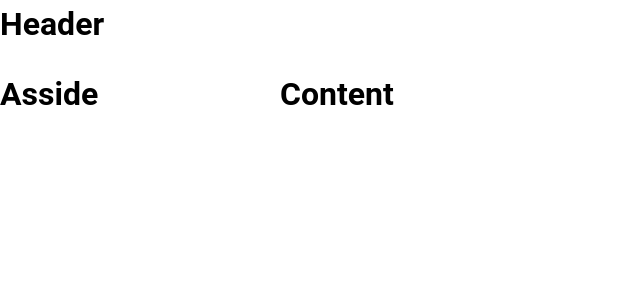
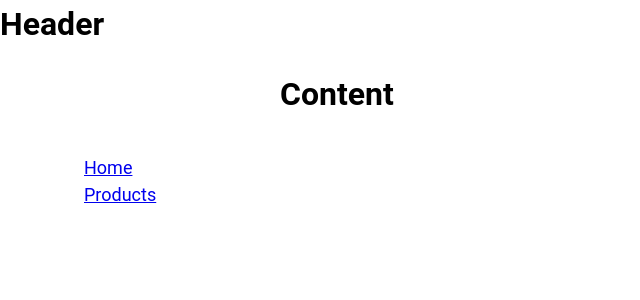
Before and after one commit to marcospauloidabox/app, a Vue app: page / in a window 1280 px wide. Shown: the top 300 px of the page, without its empty margins (0-640 px from the left). Built offline with nearby package versions, Linux system fonts and the light colour scheme.

Commit message:
feat: create AssideMenu

```diff
--- a/src/assets/base.css
+++ /dev/null
@@ -1,86 +0,0 @@
-/* color palette from <https://github.com/vuejs/theme> */
-:root {
-  --vt-c-white: #ffffff;
-  --vt-c-white-soft: #f8f8f8;
-  --vt-c-white-mute: #f2f2f2;
-
-  --vt-c-black: #181818;
-  --vt-c-black-soft: #222222;
-  --vt-c-black-mute: #282828;
-
-  --vt-c-indigo: #2c3e50;
-
-  --vt-c-divider-light-1: rgba(60, 60, 60, 0.29);
-  --vt-c-divider-light-2: rgba(60, 60, 60, 0.12);
-  --vt-c-divider-dark-1: rgba(84, 84, 84, 0.65);
-  --vt-c-divider-dark-2: rgba(84, 84, 84, 0.48);
-
-  --vt-c-text-light-1: var(--vt-c-indigo);
-  --vt-c-text-light-2: rgba(60, 60, 60, 0.66);
-  --vt-c-text-dark-1: var(--vt-c-white);
-  --vt-c-text-dark-2: rgba(235, 235, 235, 0.64);
-}
-
-/* semantic color variables for this project */
-:root {
-  --color-background: var(--vt-c-white);
-  --color-background-soft: var(--vt-c-white-soft);
-  --color-background-mute: var(--vt-c-white-mute);
-
-  --color-border: var(--vt-c-divider-light-2);
-  --color-border-hover: var(--vt-c-divider-light-1);
-
-  --color-heading: var(--vt-c-text-light-1);
-  --color-text: var(--vt-c-text-light-1);
-
-  --section-gap: 160px;
-}
-
-@media (prefers-color-scheme: dark) {
-  :root {
-    --color-background: var(--vt-c-black);
-    --color-background-soft: var(--vt-c-black-soft);
-    --color-background-mute: var(--vt-c-black-mute);
-
-    --color-border: var(--vt-c-divider-dark-2);
-    --color-border-hover: var(--vt-c-divider-dark-1);
-
-    --color-heading: var(--vt-c-text-dark-1);
-    --color-text: var(--vt-c-text-dark-2);
-  }
-}
-
-*,
-*::before,
-*::after {
-  box-sizing: border-box;
-  margin: 0;
-  font-weight: normal;
-}
-
-body {
-  min-height: 100vh;
-  color: var(--color-text);
-  background: var(--color-background);
-  transition:
-    color 0.5s,
-    background-color 0.5s;
-  line-height: 1.6;
-  font-family:
-    Inter,
-    -apple-system,
-    BlinkMacSystemFont,
-    'Segoe UI',
-    Roboto,
-    Oxygen,
-    Ubuntu,
-    Cantarell,
-    'Fira Sans',
-    'Droid Sans',
-    'Helvetica Neue',
-    sans-serif;
-  font-size: 15px;
-  text-rendering: optimizeLegibility;
-  -webkit-font-smoothing: antialiased;
-  -moz-osx-font-smoothing: grayscale;
-}
--- a/src/assets/main.css
+++ /dev/null
@@ -1,35 +0,0 @@
-@import './base.css';
-
-#app {
-  max-width: 1280px;
-  margin: 0 auto;
-  padding: 2rem;
-  font-weight: normal;
-}
-
-a,
-.green {
-  text-decoration: none;
-  color: hsla(160, 100%, 37%, 1);
-  transition: 0.4s;
-  padding: 3px;
-}
-
-@media (hover: hover) {
-  a:hover {
-    background-color: hsla(160, 100%, 37%, 0.2);
-  }
-}
-
-@media (min-width: 1024px) {
-  body {
-    display: flex;
-    place-items: center;
-  }
-
-  #app {
-    display: grid;
-    grid-template-columns: 1fr 1fr;
-    padding: 0 2rem;
-  }
-}
--- /dev/null
+++ b/src/components/base/AssideMenu.vue
@@ -0,0 +1,36 @@
+<template>
+  <div class="principal-menu">
+    <ul>
+      <li v-for="item in menu" :key="item.id">
+        <component :is="item.icon" />
+        <router-link :to="item.route">{{ item.name }}</router-link>
+      </li>
+    </ul>
+  </div>
+</template>
+
+<script setup lang="ts">
+import { defineProps, type Component } from 'vue'
+
+interface MenuItem {
+  id: number
+  name: string
+  icon: Component
+  route: string
+}
+
+const props = defineProps<{
+  menu: MenuItem[]
+}>()
+</script>
+
+<style scoped>
+.principal-menu {
+  font-size: large;
+  text-decoration: none;
+}
+.principal-menu ul {
+  list-style: none;
+  padding: 0;
+}
+</style>
--- a/src/components/layout/AssideLayout.vue
+++ b/src/components/layout/AssideLayout.vue
@@ -1,10 +1,34 @@
 <template>
   <div class="asside-layout">
-    <h1>Asside</h1>
+    <menu-item :menu="menuItens" />
   </div>
 </template>
+<script>
+import Menu from '../base/AssideMenu.vue'
+import IconHome from '../icons/IconCommunity.vue'
+
+export default {
+  name: 'AssideLayout',
+  components: {
+    'menu-item': Menu,
+    'home': IconHome
+  },
+  data() {
+    return {
+      menuItens: [
+        { id: 1, name: 'Home', icon: 'home', route: '/' },
+        { id: 2, name: 'Products', icon: 'products', route: '/products' }
+      ]
+    }
+  }
+}
+</script>
 <style>
 .asside-layout {
   grid-area: A;
 }
+
+.asside-layout div {
+  padding: 30%;
+}
 </style>
```
Also changed, not shown: src/components/icons/IconHome.vue (added, +7 -0 lines), src/assets/logo.svg (deleted).
